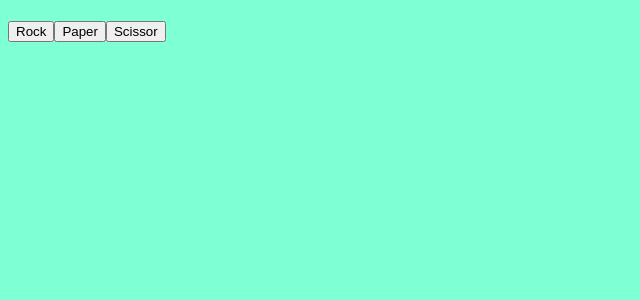
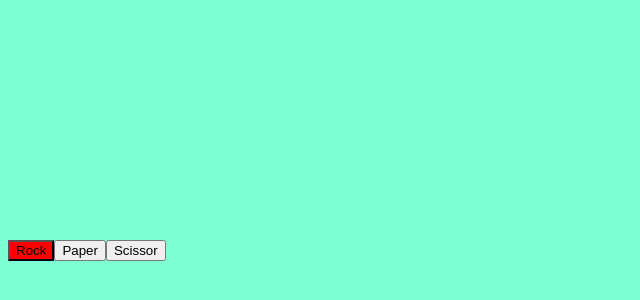
Before and after one commit to HorizonPoint528/rockPaperScissor, a plain HTML site: page index.html in a window 1280 px wide. Shown: the whole page, without its empty margins (0-640 px from the left). Drawn offline with Linux system fonts and the light colour scheme.

Commit message:
testing css within JavaScript

```diff
--- a/app.js
+++ b/app.js
@@ -37,6 +37,9 @@ for (let i = 0; i < choices.length; i++){
     button.id = choices[i]
     button.innerHTML = choices[i]
     button.addEventListener('click', handleClick)
+    if(i == 0){
+        button.setAttribute("style", "background-color: red;")
+    }
     gameGrid.appendChild(button)
 }
 
@@ -64,3 +67,6 @@ const getResult = () => {
             break
     }
 }
+
+user.setAttribute("style",
+" margin: 70px; padding: 25px 50px 75px 100px; text-align: center;")
```
Also changed, not shown: style.css (line endings or trailing spaces).
